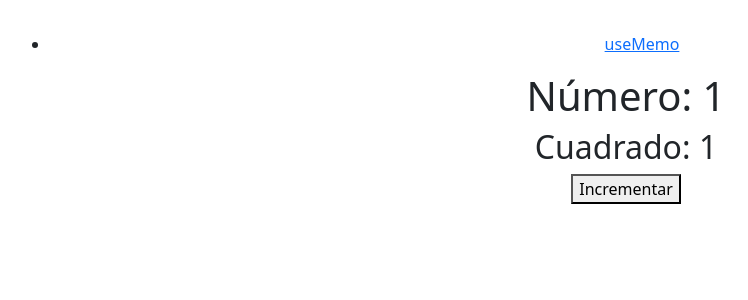
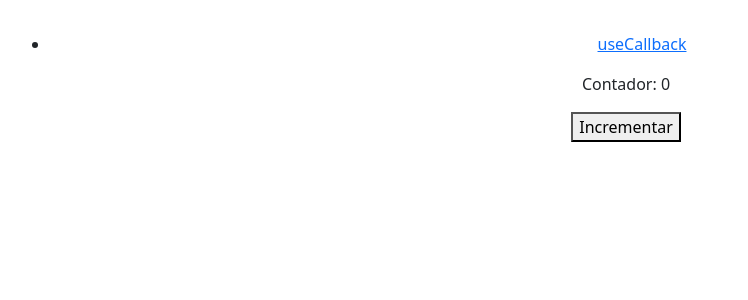
Before and after one commit to pedronieto84/react-19, a React (Vite) app in the folder react-19-curso/: page / in a window 1280 px wide. Shown: the top 300 px of the page, without its empty margins (14-762 px from the left). Built offline with nearby package versions, Linux system fonts and the light colour scheme.

Commit message:
Performance hooks: useCallback

```diff
--- a/react-19-curso/src/App.jsx
+++ b/react-19-curso/src/App.jsx
@@ -11,7 +11,7 @@ function App() {
     <nav>
       <ul>
         <li>
-          <Link to="/">useMemo</Link>
+          <Link to="/">useCallback</Link>
         </li>
       </ul>
     </nav>
--- a/react-19-curso/src/componentes/functionalComponent.jsx
+++ b/react-19-curso/src/componentes/functionalComponent.jsx
@@ -1,24 +1,18 @@
-// Uso de useMemo
-import {  useMemo, useState } from "react";
+// Uso de useCallback
+import {  useCallback, useState } from "react";
 
 const FunctionalComponent = () => {
 
-  const [number, setNumber] = useState(1);
+  const [count, setCount] = useState(0);
 
-  // Estructura y sintaxis similar a useEffect
-  const squaredNumber = useMemo(() => {
-    console.log('Calculando el cuadrado...');
-    return number * number; // Debe tener un return
-  }, [number]); // Solo recalcula si `number` cambia
+  const increment = useCallback(() => setCount((prev) => prev + 1), []);
 
   return (
     <div>
-      <h1>Número: {number} </h1>
-      <h2>Cuadrado: {squaredNumber} </h2>
-      <button onClick={() => setNumber(number + 1)}> Incrementar </button>
+      <p>Contador: {count}</p>
+      <button onClick={increment}>Incrementar</button>
     </div>
   );
 }
 
-
 export default FunctionalComponent;
```
